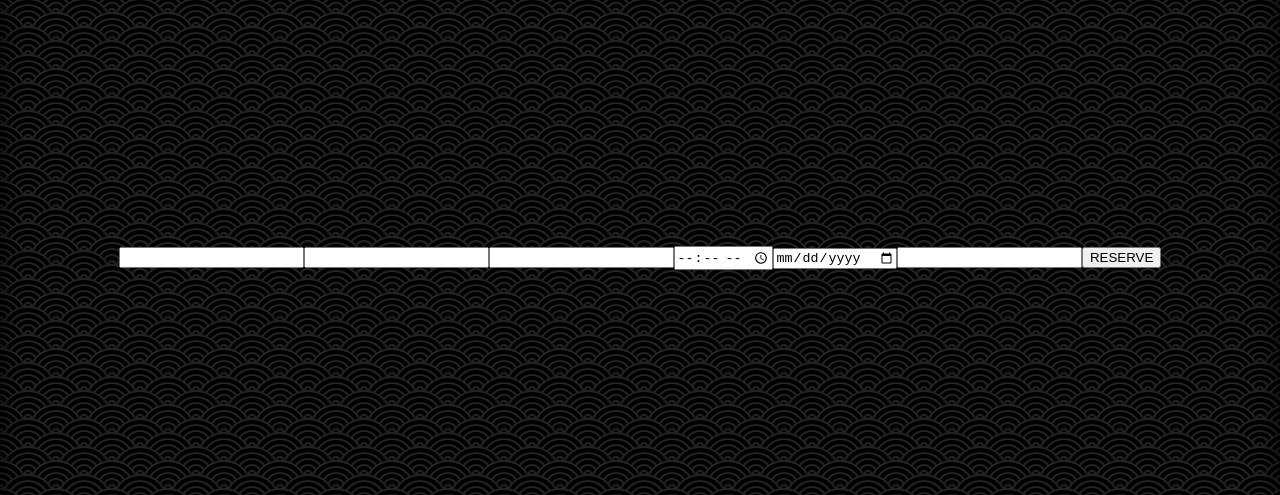
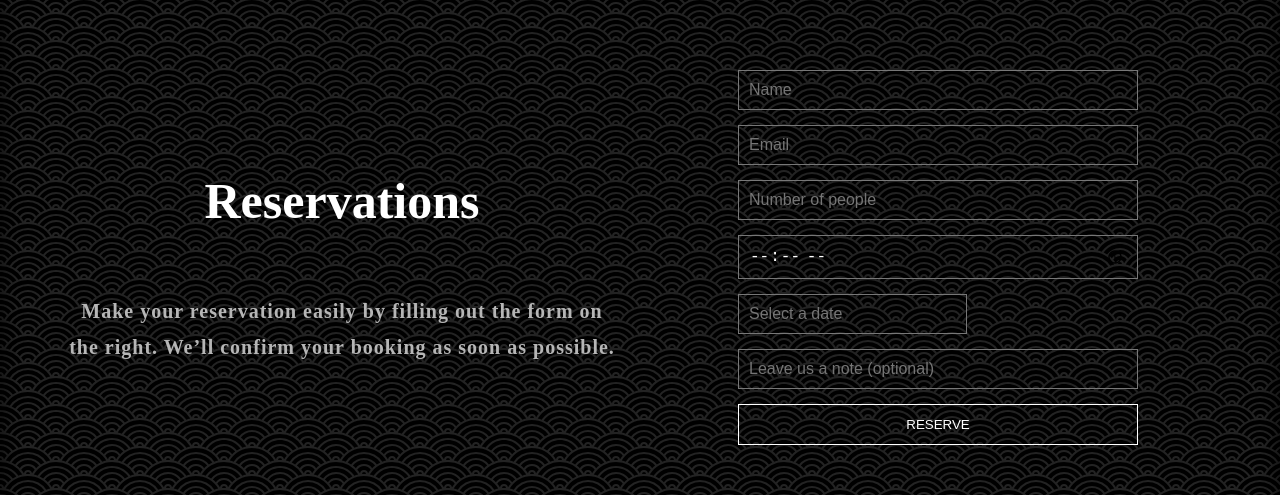
Before and after one commit to aleksa13122/mockup1, a React (Vite) app: page /reservations in a window 1280 px wide. Shown: the part 142-637 px from the top of the page. Built offline with nearby package versions, Linux system fonts and the light colour scheme.

Commit message:
reservations skeleton done

```diff
--- a/src/App.jsx
+++ b/src/App.jsx
@@ -4,6 +4,7 @@ import Menu from "./components/pages/Food";
 import Bar from "./components/pages/Drinks";
 import Gallery from "./components/pages/Gallery";
 import Reservation from "./components/pages/Reservation";
+import ThankYou from "./components/pages/ThankYou";
 
 function App() {
   return (
@@ -14,6 +15,7 @@ function App() {
         <Route path="/drinks" element={<Bar />} />
         <Route path="/gallery" element={<Gallery />} />
         <Route path="/reservations" element={<Reservation />} />
+        <Route path="/thankyou" element={<ThankYou />} />
       </Routes>
     </Router>
   );
--- a/src/components/pages/Pages.css
+++ b/src/components/pages/Pages.css
@@ -118,3 +118,58 @@
   width: auto;
   object-fit: contain; /* sprečava deformaciju slike */
 }
+form {
+  display: flex;
+  flex-direction: column;
+  width: 400px;
+  margin: auto;
+  gap: 15px;
+}
+
+input,
+textarea,
+select {
+  background: transparent;
+  border: 1px solid #777;
+  padding: 10px;
+  color: white;
+  font-size: 16px;
+  outline: none;
+}
+
+input:focus,
+textarea:focus {
+  border-color: gold;
+}
+button {
+  border: 1px solid white;
+  background: transparent;
+  padding: 12px;
+  color: white;
+  text-transform: uppercase;
+  cursor: pointer;
+  transition: 0.3s;
+}
+button:hover {
+  background: white;
+  color: black;
+}
+.input-wrapper {
+  position: relative;
+  display: inline-block;
+}
+
+.fake-placeholder {
+  position: absolute;
+  top: 50%;
+  left: 12px;
+  transform: translateY(-50%);
+  color: rgb(158, 158, 158);
+  pointer-events: none;
+  transition: all 0.2s ease;
+}
+
+input[type="date"]:focus + .fake-placeholder,
+input[type="date"]:valid + .fake-placeholder {
+  opacity: 0;
+}
--- a/src/components/pages/Reservation.jsx
+++ b/src/components/pages/Reservation.jsx
@@ -10,30 +10,61 @@ export default function Gallery() {
     <>
       <Navigation />
       <div className="main-container">
-        {/* <h1>Reservations</h1>
-        <p>
-          Lorem ipsum dolor sit amet consectetur adipisicing elit. Rem
-          consequuntur similique provident eum sunt dolore ullam nemo, incidunt
-          atque, voluptas earum. Consequuntur delectus est debitis nisi laborum
-          laboriosam dicta minima.
-        </p> */}
+        <div className="grid-container">
+          <div className="div-one">
+            <h1 className="pages-header">Reservations</h1>
+            <p className="pages-desc">
+              Make your reservation easily by filling out the form on the right.
+              We’ll confirm your booking as soon as possible.
+            </p>
+          </div>
+          <div className="div-two">
             <form
               action="https://formsubmit.co/alexxclipss@gmail.com"
               method="POST"
             >
-          <input name="full_name" required />
-          <input name="email" required />
-          <input name="party_size" type="number" min="1" required />
-          <input name="time" type="time" min={minTime} required />
               <input
+                type="hidden"
+                name="_next"
+                value="http://localhost:5173/thankyou"
+              />
+              <input name="full_name" placeholder="Name" required />
+              <input name="email" placeholder="Email" required />
+              <input
+                name="party_size"
+                type="number"
+                min="1"
+                placeholder="Number of people"
+                required
+              />
+              <input
+                name="time"
+                type="time"
+                min={minTime}
+                placeholder="Desired Time"
+                required
+              />
+              <div className="input-wrapper">
+                <input
+                  type="text"
                   name="date"
-            type="date"
+                  id="date"
+                  placeholder="Select a date"
+                  onFocus={(e) => (e.target.type = "date")}
+                  onBlur={(e) => (e.target.type = "text")}
                   min={new Date().toISOString().split("T")[0]}
                   required
                 />
-          <input name="notes" type="text" />
+              </div>
+              <input
+                name="notes"
+                placeholder="Leave us a note (optional)"
+                type="text"
+              />
               <button type="submit">RESERVE</button>
             </form>
+          </div>
+        </div>
       </div>
       <div className="parallax"></div>
       <Contact />
--- /dev/null
+++ b/src/components/pages/ThankYou.jsx
@@ -0,0 +1,21 @@
+import Navigation from "../Navigation";
+import Contact from "../Contact";
+import "../pages/Pages.css";
+
+export default function ThankYou() {
+  return (
+    <>
+      <Navigation />
+      <div className="main-container">
+        <h1>Thank You</h1>
+        <p>
+          Your reservation request has been successfully submitted.
+          <br />
+          We look forward to welcoming you at <strong>Aurum</strong>.
+        </p>
+      </div>
+      <div className="parallax" />
+      <Contact />
+    </>
+  );
+}
```
Lines whose indentation alone changed are shown as unchanged.
